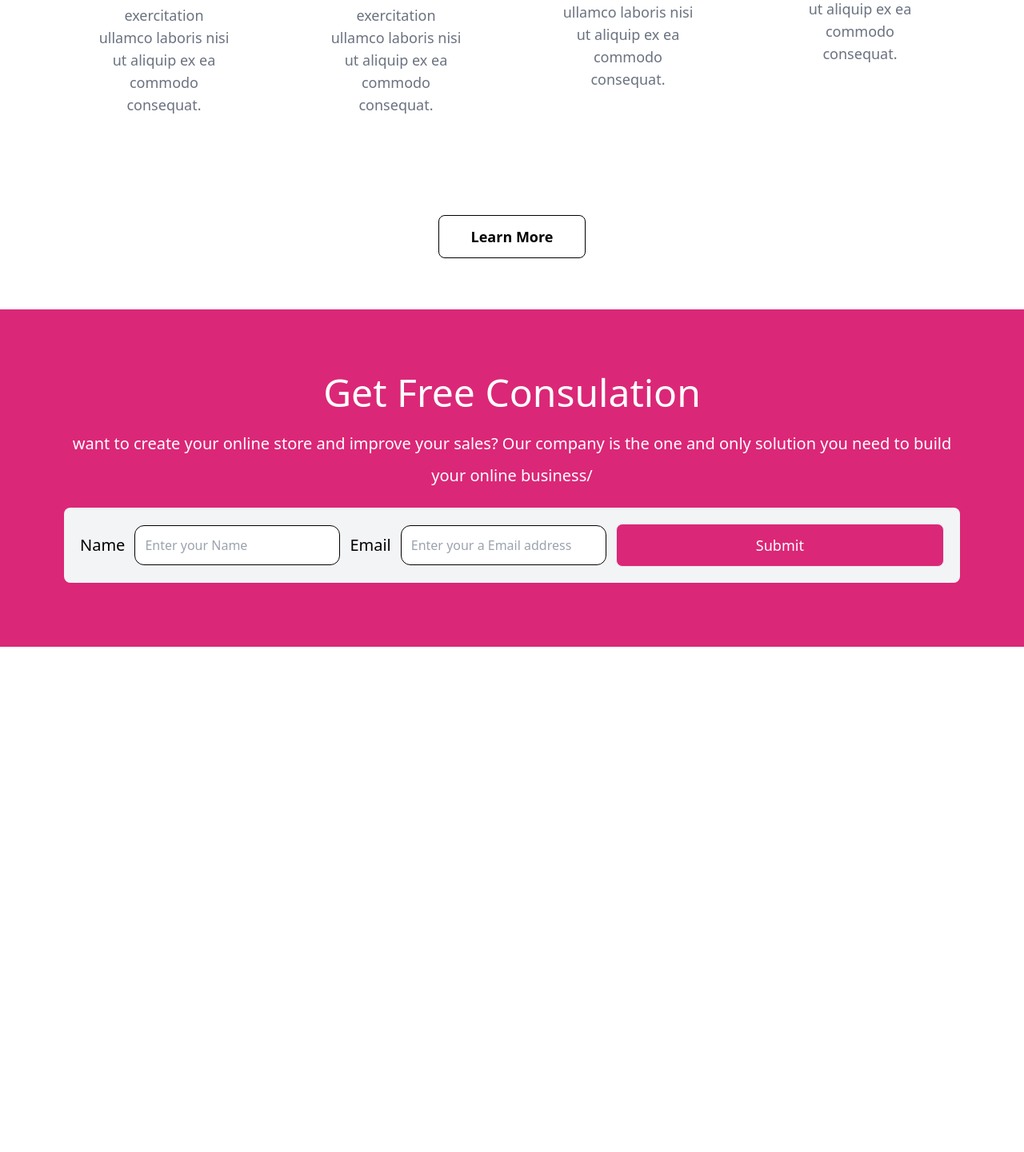
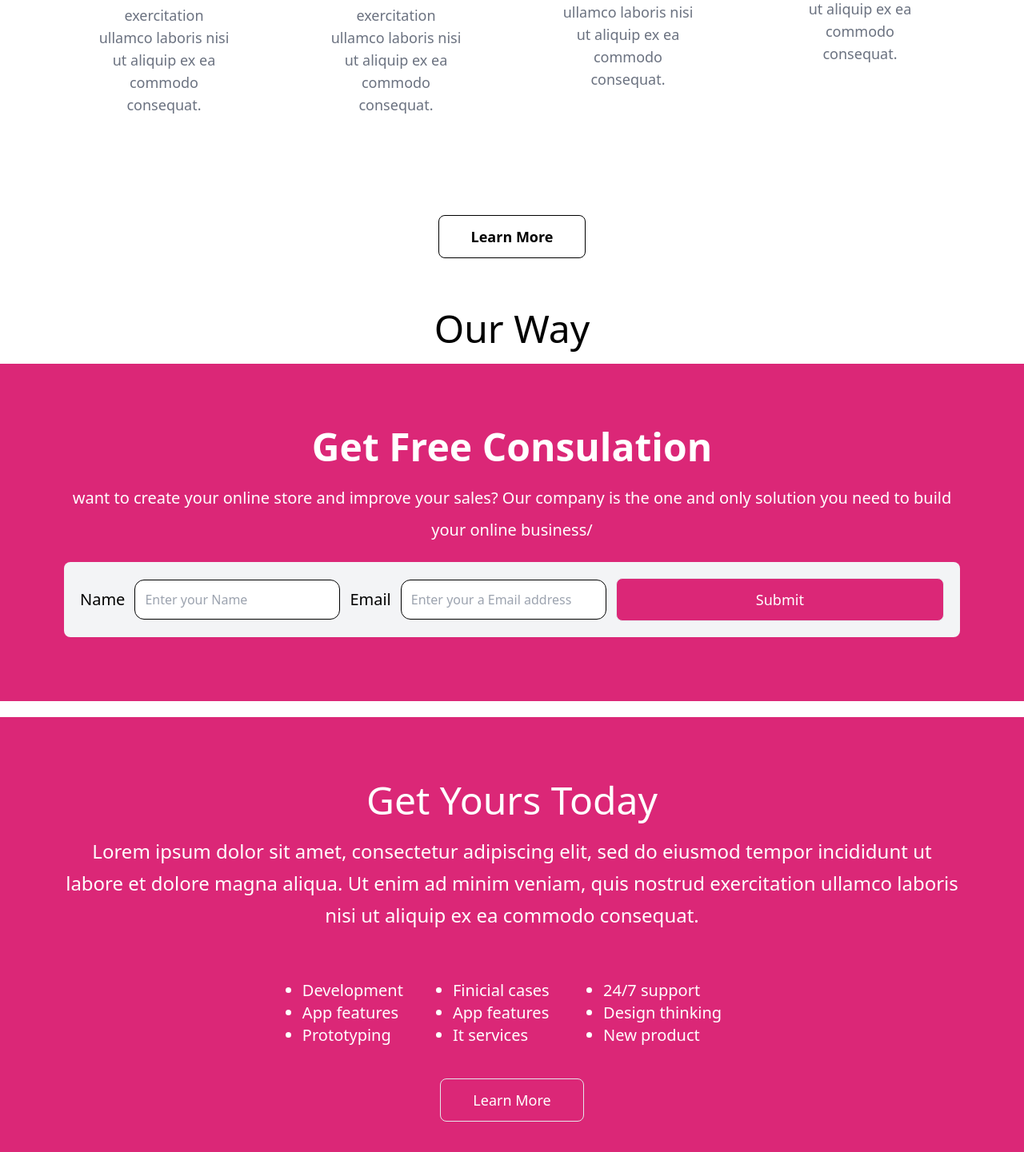
Before and after one commit to yafet-123/Sample_shoping_sample1_frontend, a Next.js app: page / in a window 1280 px wide. Shown: the part 1271-2712 px from the top of the page at 80% size. Before the commit the page ends 2080 px from the top, so only its background shows below. Built offline with nearby package versions, Linux system fonts and the light colour scheme.

Commit message:
Consulation

```diff
--- a/components/Consulation.js
+++ b/components/Consulation.js
@@ -2,8 +2,8 @@ import React from "react";
 
 export function Consulation() {
   return (
-    <div className="bg-pink-600 text-white p-20">
-      <h1 className="text-5xl text-white max-w-2xl mx-auto mb-5 text-center fon-bold">
+    <div className="bg-pink-600 text-white p-20 mb-5">
+      <h1 className="text-5xl text-white max-w-2xl mx-auto mb-5 text-center font-bold">
         Get Free Consulation
       </h1>
       <p className="font-light text-xl leading-10 mb-5 text-center max-w-6xl mx-auto">
--- /dev/null
+++ b/components/GetYours.js
@@ -0,0 +1,40 @@
+import React from "react";
+
+export function GetYours() {
+  return (
+    <div className="bg-pink-600 text-white p-20 flex flex-col">
+      <h1 className="text-5xl text-white max-w-2xl mx-auto mb-5 text-center fon-bold">
+        Get Yours Today
+      </h1>
+
+      <p className="font-light text-2xl leading-10 mb-5 text-center max-w-6xl mx-auto">
+        Lorem ipsum dolor sit amet, consectetur adipiscing elit, sed do eiusmod
+        tempor incididunt ut labore et dolore magna aliqua. Ut enim ad minim
+        veniam, quis nostrud exercitation ullamco laboris nisi ut aliquip ex ea
+        commodo consequat.
+      </p>
+      <div className="grid grid-cols-1 lg:grid-cols-3 gap-10 max-w-3xl mx-auto my-10">
+        <ul className="text-xl list-disc">
+          <li>Development</li>
+          <li>App features</li>
+          <li>Prototyping</li>
+        </ul>
+
+        <ul className="text-xl list-disc">
+          <li>Finicial cases</li>
+          <li>App features</li>
+          <li>It services</li>
+        </ul>
+
+        <ul className="text-xl list-disc">
+          <li>24/7 support</li>
+          <li>Design thinking</li>
+          <li>New product</li>
+        </ul>
+      </div>
+      <button className="py-3 px-10 text-center bg-pink-600 border rounded-lg text-white text-lg max-w-4xl mx-auto">
+        Learn More
+      </button>
+    </div>
+  );
+}
--- /dev/null
+++ b/components/OurWay.js
@@ -0,0 +1,11 @@
+import React from "react";
+
+export function OurWay() {
+  return (
+    <div className="bg-white w-full h-full">
+      <h1 className="text-5xl text-black max-w-2xl mx-auto mb-5 text-center font-light">
+        Our Way
+      </h1>
+    </div>
+  );
+}
--- a/pages/index.js
+++ b/pages/index.js
@@ -1,14 +1,18 @@
 import Head from "next/head";
 import { Consulation } from "../components/Consulation";
+import { GetYours } from "../components/GetYours";
 import { Hero } from "../components/Hero";
 import { Navbar } from "../components/Navbar";
+import { OurWay } from "../components/OurWay";
 
 export default function Home() {
   return (
     <div className="">
       <Navbar />
       <Hero />
+      <OurWay />
       <Consulation />
+      <GetYours />
     </div>
   );
 }
```
